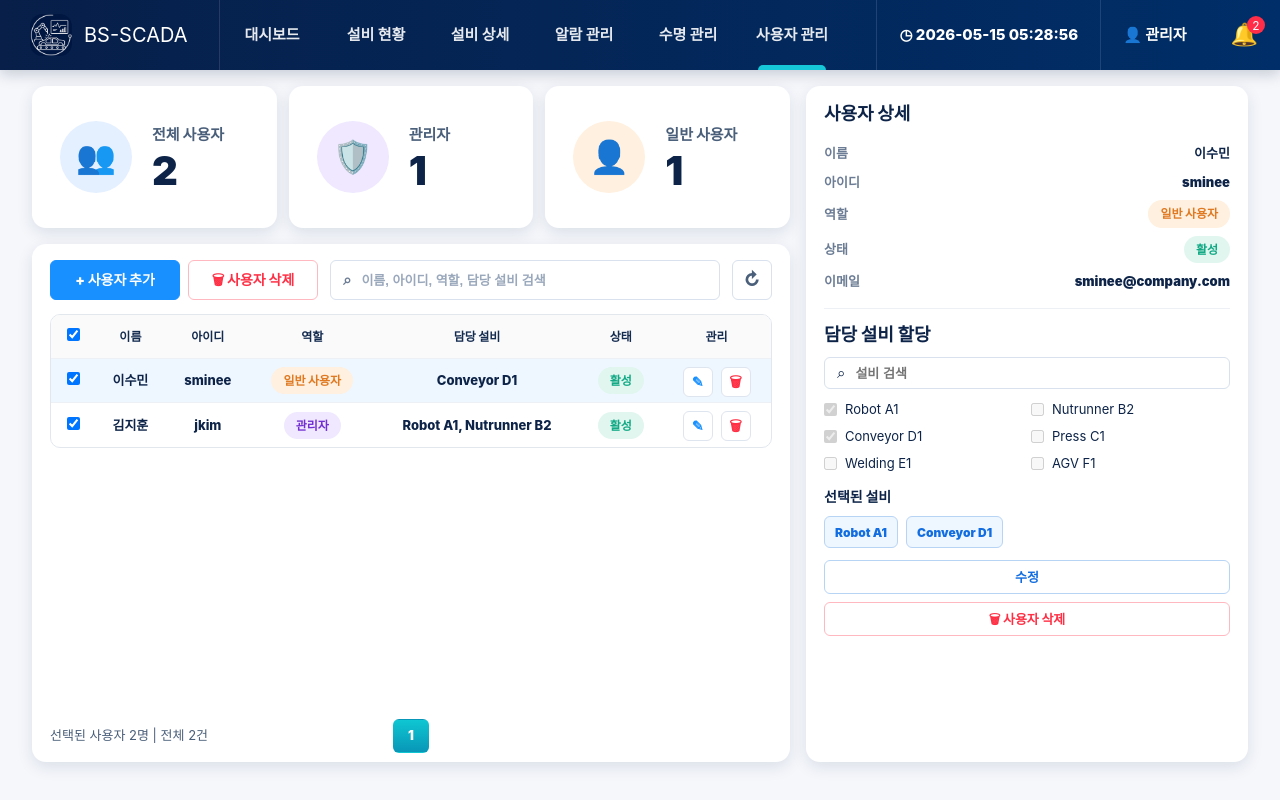
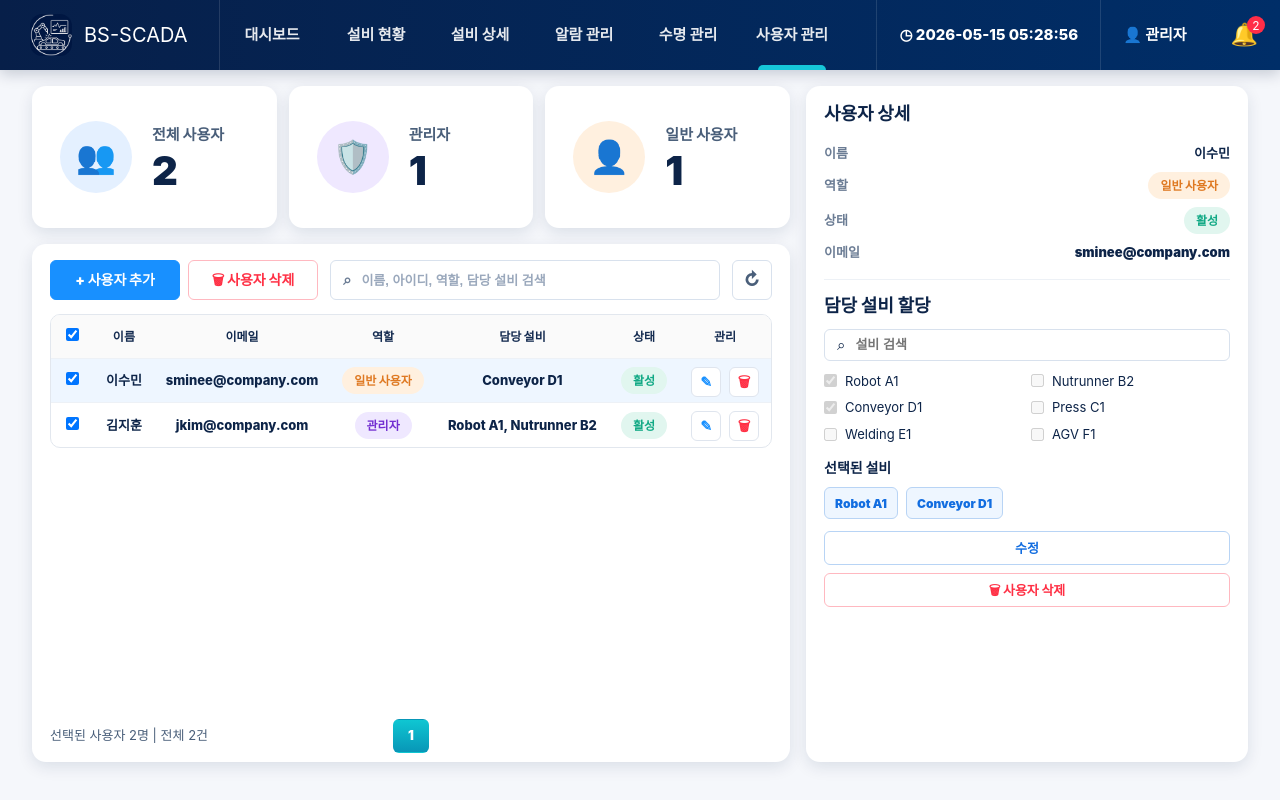
Before and after one commit to sleeping-6eauty/BS-SCADA, a Vue app in the folder frontend/: page /admin/permission in a window 1280 px wide. Built offline with nearby package versions, Linux system fonts and the light colour scheme.

Commit message:
feat: show email in users table and hide id in detail card

```diff
--- a/frontend/src/views/admin/Permission.vue
+++ b/frontend/src/views/admin/Permission.vue
@@ -387,7 +387,7 @@ const refreshUsers = () => {
                     />
                   </th>
                   <th>이름</th>
-                  <th>아이디</th>
+                  <th>이메일</th>
                   <th>역할</th>
                   <th>담당 설비</th>
                   <th>상태</th>
@@ -409,7 +409,7 @@ const refreshUsers = () => {
                     />
                   </td>
                   <td class="name-cell">{{ user.name }}</td>
-                  <td>{{ user.id }}</td>
+                  <td>{{ user.email }}</td>
                   <td><span class="role-badge" :class="user.role">{{ user.roleLabel }}</span></td>
                   <td class="equip-cell">{{ user.equipment }}</td>
                   <td><span class="status-badge" :class="user.status">{{ user.statusLabel }}</span></td>
@@ -440,7 +440,6 @@ const refreshUsers = () => {
           <div class="profile-block">
             <dl v-if="!isDetailEditable" class="profile-list">
               <div><dt>이름</dt><dd>{{ selectedUser.name }}</dd></div>
-              <div><dt>아이디</dt><dd>{{ selectedUser.id }}</dd></div>
               <div>
                 <dt>역할</dt>
                 <dd><span class="role-badge" :class="selectedUser.role">{{ selectedUser.roleLabel }}</span></dd>
```
